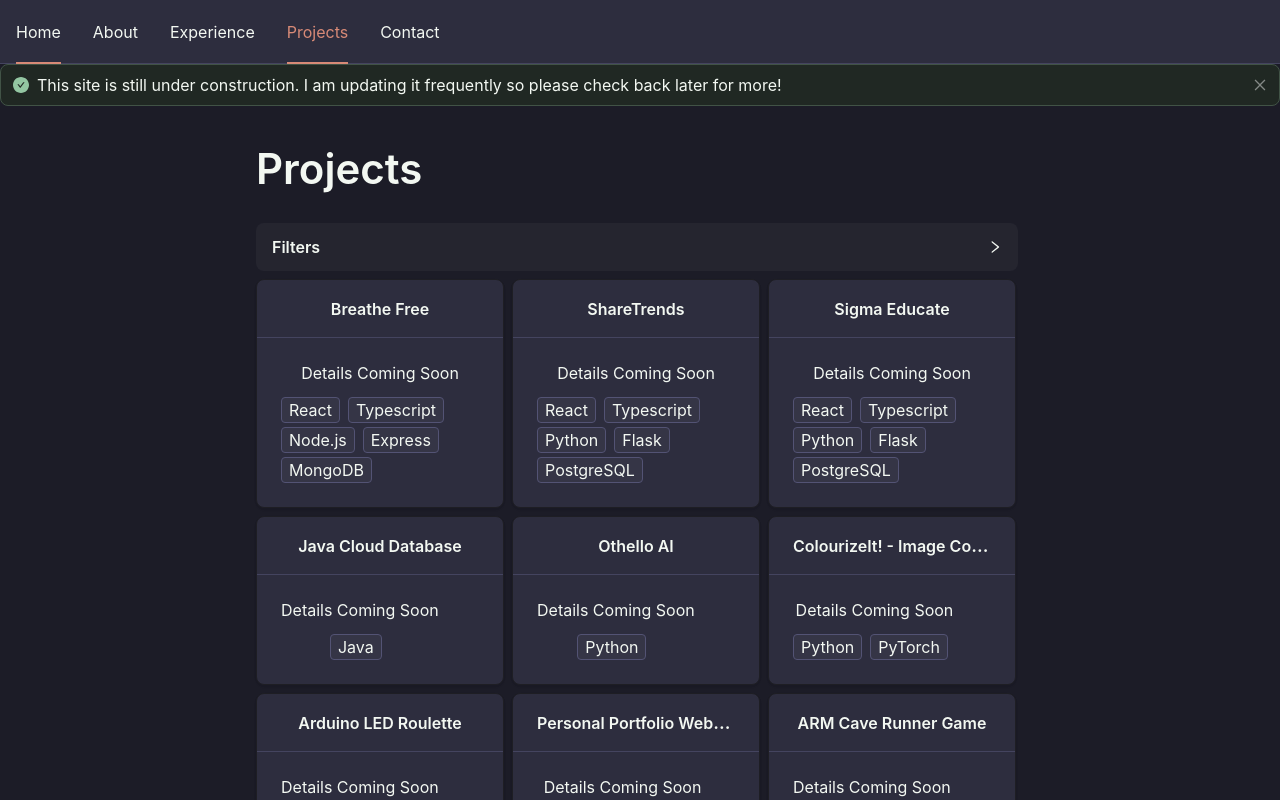
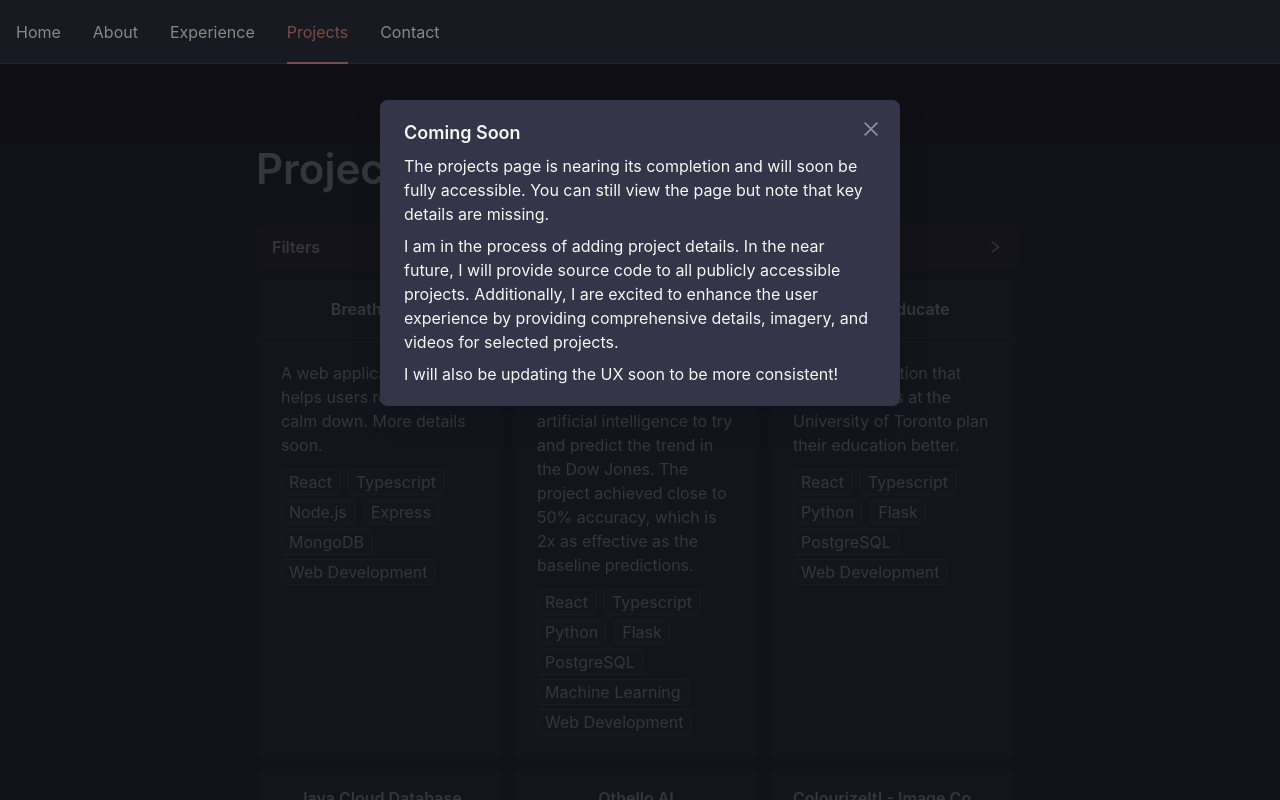
Before and after one commit to jaybihola/mysite, a React (Vite) app: page /projects in a window 1280 px wide. Shown: the top 800 px of the page. Built offline with nearby package versions, Linux system fonts and the light colour scheme.

Commit message:
implement more on projects page

```diff
--- a/src/Components/CardModalList/CardModalList.tsx
+++ b/src/Components/CardModalList/CardModalList.tsx
@@ -1,5 +1,14 @@
 import React, { ReactNode, useState } from "react";
-import { Button, CardProps, Col, Modal, Row, Space, Typography } from "antd";
+import {
+  Button,
+  CardProps,
+  Col,
+  Modal,
+  Row,
+  Space,
+  Tag,
+  Typography,
+} from "antd";
 import * as S from "./styles";
 import { Skills } from "../Skills";
 const { Text } = Typography;
@@ -7,6 +16,7 @@ const { Text } = Typography;
 interface CardModalListProps {
   entries: {
     header: string | ReactNode;
+    date?: { start: string; end: string };
     extra?: string | ReactNode;
     cardContent: string | ReactNode;
     footer?: string | ReactNode;
@@ -46,6 +56,28 @@ export const CardModalList: React.FC<CardModalListProps> = ({
     );
   };
 
+  const renderDate = (date?: CardModalListProps["entries"][0]["date"]) => {
+    if (!date) return null;
+
+    const today = new Date();
+
+    const start = new Date(date.start !== "present" ? date.start : today);
+    const end = new Date(date.end !== "present" ? date.end : today);
+
+    const start_month = start.toLocaleString("default", { month: "long" });
+    const start_year = start.getFullYear();
+    const end_month = end.toLocaleString("default", { month: "long" });
+    const end_year = end.getFullYear();
+
+    return (
+      <Space>
+        <Tag>
+          {start_month} {start_year}
+        </Tag>
+      </Space>
+    );
+  };
+
   const renderCard = (entry: CardModalListProps["entries"][0]) => {
     const skills = entry.skills?.map((skill) => {
       return {
@@ -54,7 +86,7 @@ export const CardModalList: React.FC<CardModalListProps> = ({
     });
 
     return (
-      <Col xs={24} sm={12} lg={8}>
+      <Col xs={24} sm={12} md={12} lg={8}>
         <S.StyledCard
           title={entry.header}
           extra={entry.extra}
@@ -63,13 +95,21 @@ export const CardModalList: React.FC<CardModalListProps> = ({
           clickable={!entry.disabled && !!entry.showModal}
           loading={loading}
           style={{ height: "100%", width: "100%" }}
+          onClick={() => {
+            if (!entry.showModal) return;
+            setShowModal(!showModal);
+            setModalTitle(entry.modalHeader || "");
+            setModalContent(entry.modalContent);
+            setModalFooter(entry.modalFooter);
+          }}
         >
-          <Space direction={"vertical"} align={"center"}>
+          <Space direction={"vertical"} align={"start"}>
             {entry.disabled && <Text>Details Coming Soon</Text>}
             {!entry.disabled && (
               <>
+                {/*{renderDate(entry.date)}*/}
                 <div>{entry.cardContent}</div>
-                {entry.showModal && (
+                {entry.modalButtonText && (
                   <Button
                     onClick={() => {
                       setShowModal(!showModal);
--- a/src/Components/Skills/Skills.tsx
+++ b/src/Components/Skills/Skills.tsx
@@ -23,6 +23,7 @@ const StyledTag = styled(Tag)`
 
 const StyledCheckableTag = styled(CheckableTag)`
   transition: 0.1s;
+  margin-top: 4px;
   &:hover {
     //scale: 1.1;
     border: 1px solid ${colors.primary};
--- a/src/Pages/About/About.tsx
+++ b/src/Pages/About/About.tsx
@@ -1,7 +1,7 @@
 import react from "react";
 import { Space, Typography } from "antd";
 import React from "react";
-import { AboutContainer } from "./styles";
+import { AboutContainer, Highlighted } from "./styles";
 import { Skills } from "../../Components/Skills";
 import {
   frameworksSkills,
@@ -9,26 +9,24 @@ import {
   toolsSkills,
 } from "../Home/helpers";
 import { colors } from "../../../helpers";
+import styled from "styled-components";
 const { Title, Text } = Typography;
 
 export const About = () => {
-  console.log(screen.width);
   return (
     <AboutContainer direction="vertical" size={"small"}>
-      <Title level={3} style={{ color: `${colors.primary}` }}>
-        About Me
-      </Title>
+      <Title level={1}>About Me</Title>
       <Text>
-        I'm a software developer based out of Toronto and I have experience in a
-        variety of domains. I am passionate about programming and I love to
-        solve complex problems with unique solutions.
+        I'm a <Highlighted>software developer</Highlighted> based out of Toronto
+        and I have experience in a variety of domains. I am passionate about
+        programming and I love to solve complex problems with unique solutions.
       </Text>
 
       <Text>
-        I graduated from the University of Toronto in 2022 with a degree in
-        Computer Engineering, specializing in Software Development. Furthermore,
-        I have a double minor in artificial intelligence engineering and
-        engineering business.
+        I graduated from the <Highlighted>Univeresity of Toronto</Highlighted>{" "}
+        in 2022 with a degree in Computer Engineering, specializing in Software
+        Development. Furthermore, I have a double minor in artificial
+        intelligence engineering and engineering business.
       </Text>
 
       <Text>
--- a/src/Pages/About/styles.ts
+++ b/src/Pages/About/styles.ts
@@ -1,6 +1,6 @@
 import styled from "styled-components";
 import { Space } from "antd";
-import { device } from "../../../helpers";
+import { colors, device } from "../../../helpers";
 
 // center the component using style
 export const AboutContainer = styled(Space)`
@@ -23,3 +23,7 @@ export const AboutContainer = styled(Space)`
     margin: 10vh 20vw;
   }
 `;
+
+export const Highlighted = styled.span`
+  color: ${colors.primary};
+`;
--- a/src/Pages/MainContainer/MainContainer.tsx
+++ b/src/Pages/MainContainer/MainContainer.tsx
@@ -35,12 +35,6 @@ export const MainContainer: React.FC = () => {
               }
             }}
           />
-          <Alert
-            message="This site is still under construction. I am updating it frequently so please check back later for more!"
-            type={"success"}
-            showIcon
-            closable
-          />
         </AntdHeader>
         <Content>
           <Outlet />
--- a/src/Pages/Projects/Projects.tsx
+++ b/src/Pages/Projects/Projects.tsx
@@ -1,33 +1,39 @@
 import React, { useEffect, useState } from "react";
 import { CardModalList } from "../../Components/CardModalList";
-import { Button, Collapse, Modal, Spin, Typography } from "antd";
+import { Button, Collapse, Modal, Space, Spin, Typography } from "antd";
 import * as S from "./styles";
-import { entries, filterSkills } from "./helpers";
+import { entries, filterDomains, filterSkills } from "./helpers";
 import { useNavigate } from "react-router-dom";
 import { Skills } from "../../Components/Skills";
 
 const { Title, Text } = Typography;
 
 export const Projects: React.FC = () => {
-  const showModal = false;
+  const [showModal, setShowModal] = useState(true);
   const navigate = useNavigate();
   const [filters, setFilters] = useState<string[]>([]);
+  const [domains, setDomains] = useState<string[]>([]);
   const [orFilterType, setOrFilterType] = useState<boolean>(true);
 
-  const handleFilter = (filteredSkills: string[]) => {
-    if (filteredSkills.length === 0) {
+  const handleFilter = (
+    filteredSkills: string[],
+    filteredDomains: string[]
+  ) => {
+    if (filteredSkills.length === 0 && filteredDomains.length === 0) {
       return entries;
     }
+
+    const filteredValues = filteredSkills.concat(filteredDomains);
 
     if (orFilterType)
       return entries.filter((entry) => {
         return entry.skills?.some((skill) => {
-          return filteredSkills.includes(skill);
+          return filteredValues.includes(skill);
         });
       });
     else
       return entries.filter((entry) => {
-        return filteredSkills.every((filter) => {
+        return filteredValues.every((filter) => {
           return entry?.skills?.includes(filter);
         });
       });
@@ -37,13 +43,28 @@ export const Projects: React.FC = () => {
     <Spin spinning={showModal}>
       <Modal
         open={showModal}
+        onCancel={() => setShowModal(false)}
         closable={true}
-        onCancel={() => navigate("/")}
         footer={null}
         title={"Coming Soon"}
       >
-        The projects page is currently under construction. Please check back
-        later!
+        <Space direction={"vertical"}>
+          <Text>
+            The projects page is nearing its completion and will soon be fully
+            accessible. You can still view the page but note that key details
+            are missing.
+          </Text>
+          <Text>
+            I am in the process of adding project details. In the near future, I
+            will provide source code to all publicly accessible projects.
+            Additionally, I are excited to enhance the user experience by
+            providing comprehensive details, imagery, and videos for selected
+            projects.
+          </Text>
+          <Text>
+            I will also be updating the UX soon to be more consistent!
+          </Text>
+        </Space>
       </Modal>
       <S.ProjectsContainer direction={"vertical"}>
         <Title>Projects</Title>
@@ -54,25 +75,48 @@ export const Projects: React.FC = () => {
           style={{ width: `calc(100% - 6px)` }}
         >
           <Collapse.Panel key={"filters"} header={<Text strong>Filters</Text>}>
+            <Space direction={"vertical"} style={{ width: `100%` }}>
+              <Space>
                 <Button
                   onClick={() => setOrFilterType(!orFilterType)}
                   style={{ marginRight: 8 }}
                 >
                   Condition: {orFilterType ? "OR" : "AND"}
                 </Button>
-            <Button onClick={() => setFilters([])} style={{ marginRight: 8 }}>
+                <Button
+                  onClick={() => setFilters([])}
+                  style={{ marginRight: 8 }}
+                  disabled={filters.length === 0}
+                >
                   Clear
                 </Button>
+              </Space>
+              <Space direction={"vertical"}>
+                <Text strong>Languages/Technologies:</Text>
                 <Skills
                   skills={filterSkills}
                   selectedSkills={filters}
                   setSelectedSkills={setFilters}
                   selectable={true}
                 />
+              </Space>
+              <Space direction={"vertical"}>
+                <Text strong>Course/Domain:</Text>
+                <Skills
+                  skills={filterDomains}
+                  selectedSkills={domains}
+                  setSelectedSkills={setDomains}
+                  selectable={true}
+                />
+              </Space>
+            </Space>
           </Collapse.Panel>
         </Collapse>
 
-        <CardModalList entries={handleFilter(filters)} loading={false} />
+        <CardModalList
+          entries={handleFilter(filters, domains)}
+          loading={false}
+        />
       </S.ProjectsContainer>
     </Spin>
   );
--- a/src/Pages/Projects/helpers.tsx
+++ b/src/Pages/Projects/helpers.tsx
@@ -46,75 +46,185 @@ export const filterSkills = [
   },
 ];
 
+export const filterDomains = [
+  {
+    name: "Web Development",
+    icon: "https://img.icons8.com/color/100/000000/web.png",
+  },
+  {
+    name: "Machine Learning",
+    icon: "https://img.icons8.com/fluency/48/brain.png",
+  },
+  {
+    name: "Cloud Computing",
+    icon: "https://img.icons8.com/color/100/000000/cloud.png",
+  },
+  {
+    name: "Computer Security",
+    icon: "https://img.icons8.com/color/100/000000/lock.png",
+  },
+  {
+    name: "Operating Systems",
+    icon: "https://img.icons8.com/color/100/000000/operating-system.png",
+  },
+  {
+    name: "Distributed Systems",
+    icon: "https://img.icons8.com/color/100/000000/data-configuration.png",
+  },
+  {
+    name: "Hardware",
+    icon: "https://img.icons8.com/fluency/48/smartphone-cpu.png",
+  },
+];
+
 export const entries = [
   {
     header: <Text strong>Breathe Free</Text>,
-    cardContent: "",
+    date: {
+      start: "2023-04-30",
+      end: "present",
+    },
+    cardContent:
+      "A web application that helps users relax and calm down. More details soon.",
     showModal: false,
-    disabled: true,
-    skills: ["React", "Typescript", "Node.js", "Express", "MongoDB"],
+    disabled: false,
+    skills: [
+      "React",
+      "Typescript",
+      "Node.js",
+      "Express",
+      "MongoDB",
+      "Web Development",
+    ],
   },
   {
     header: <Text strong>ShareTrends</Text>,
-    cardContent: "",
+    date: {
+      start: "2021-09-30",
+      end: "2022-04-30",
+    },
+    cardContent:
+      "An application that uses the state of the art artificial intelligence to try and predict the trend in the Dow Jones. The project achieved close to 50% accuracy, which is 2x as effective as the baseline predictions. ",
     showModal: false,
-    disabled: true,
-    skills: ["React", "Typescript", "Python", "Flask", "PostgreSQL"],
+    disabled: false,
+    skills: [
+      "React",
+      "Typescript",
+      "Python",
+      "Flask",
+      "PostgreSQL",
+      "Machine Learning",
+      "Web Development",
+    ],
   },
   {
     header: <Text strong>Sigma Educate</Text>,
-    cardContent: "",
+    date: {
+      start: "2021-09-30",
+      end: "2022-12-20",
+    },
+    cardContent:
+      "A web application that helps students at the University of Toronto plan their education better.",
     showModal: false,
-    disabled: true,
-    skills: ["React", "Typescript", "Python", "Flask", "PostgreSQL"],
+    disabled: false,
+    skills: [
+      "React",
+      "Typescript",
+      "Python",
+      "Flask",
+      "PostgreSQL",
+      "Web Development",
+    ],
   },
   {
     header: <Text strong>Java Cloud Database</Text>,
-    cardContent: "",
+    date: {
+      start: "2022-01-14",
+      end: "2022-04-30",
+    },
+    cardContent:
+      "A distributed cloud database and key-value store written in Java. Acheiving extremely fast performance, eventual consistency, and fault tolerance. The system runs on multiple nodes to provide redundant and reliable access.",
     showModal: false,
-    disabled: true,
-    skills: ["Java"],
+    disabled: false,
+    skills: ["Java", "Distribution Systems", "Cloud Computing"],
   },
   {
     header: <Text strong>Othello AI</Text>,
-    cardContent: "",
+    cardContent:
+      "An AI that plays Othello using the minimax algorithm, and almost always wins.",
     showModal: false,
-    disabled: true,
+    disabled: false,
     skills: ["Python"],
   },
   {
     header: <Text strong>ColourizeIt! - Image Colorizer</Text>,
-    cardContent: "",
+    cardContent:
+      "An artificial intelligence neural network CGAN that takes in a black and white image and outputs a colourized version of the image.",
     showModal: false,
-    disabled: true,
-    skills: ["Python", "PyTorch"],
+    disabled: false,
+    skills: ["Python", "PyTorch", "Machine Learning"],
   },
   {
     header: <Text strong>Arduino LED Roulette</Text>,
-    cardContent: "",
+    cardContent:
+      "A simple game on Arduino built with an LCD display, 30 LEDs, and a button. The game keep tracks of the user score, high score and displays it on the screen. There are multiple difficulties and gamemodes.",
     showModal: false,
-    disabled: true,
-    skills: ["C/C++"],
+    disabled: false,
+    skills: ["C/C++", "Hardware"],
   },
   {
     header: <Text strong>Personal Portfolio Website</Text>,
-    cardContent: "",
+    cardContent:
+      "The website that you are on right now. The source code is available on my Github.",
     showModal: false,
-    disabled: true,
-    skills: ["React", "Typescript"],
+    disabled: false,
+    skills: ["React", "Typescript", "Web Development"],
   },
   {
     header: <Text strong>ARM Cave Runner Game</Text>,
-    cardContent: "",
+    cardContent:
+      "An endless cave-runner game built on an ARM CPU that is virtualized on the DE1-SOC FPGA board.",
     showModal: false,
-    disabled: true,
-    skills: ["C/C++"],
+    disabled: false,
+    skills: ["C/C++", "Hardware"],
   },
   {
     header: <Text strong>Simple ARM CPU</Text>,
-    cardContent: "",
+    cardContent:
+      "A simple ARM CPU designed on the DE1-SOC FPGA board. It was built with its own set of ASSEMBLY instructions and can run simple programs.",
     showModal: false,
-    disabled: true,
-    skills: ["C/C++"],
+    disabled: false,
+    skills: ["C/C++", "Hardware"],
+  },
+  {
+    header: <Text strong>Web Project Management Tool</Text>,
+    cardContent:
+      "A kanban style project management tool with a user management system, organizations, invitations, custom columns and fields, and more.",
+    showModal: false,
+    disabled: false,
+    skills: [
+      "React",
+      "Typescript",
+      "Node.js",
+      "Express",
+      "MongoDB",
+      "Web Development",
+    ],
+  },
+  {
+    header: <Text strong>OS161 - Command Line Operating System</Text>,
+    cardContent:
+      "A command line operating system built in C based off of OS161. The team implemented processes, threads, synchronization primitives, virtual memory, and file systems.",
+    showModal: false,
+    disabled: false,
+    skills: ["C/C++", "Operating Systems"],
+  },
+  {
+    header: <Text strong>TCP LAN Messaging Command Line Utility</Text>,
+    cardContent:
+      "A simple yet extensible command line utility built in C that allows users to send messages to each other over a local area network. The system features user authentication, group chats, and more.",
+    showModal: false,
+    disabled: false,
+    skills: ["C/C++", "Networking", "Computer Security"],
   },
 ];
```
Lines whose indentation alone changed are shown as unchanged.
